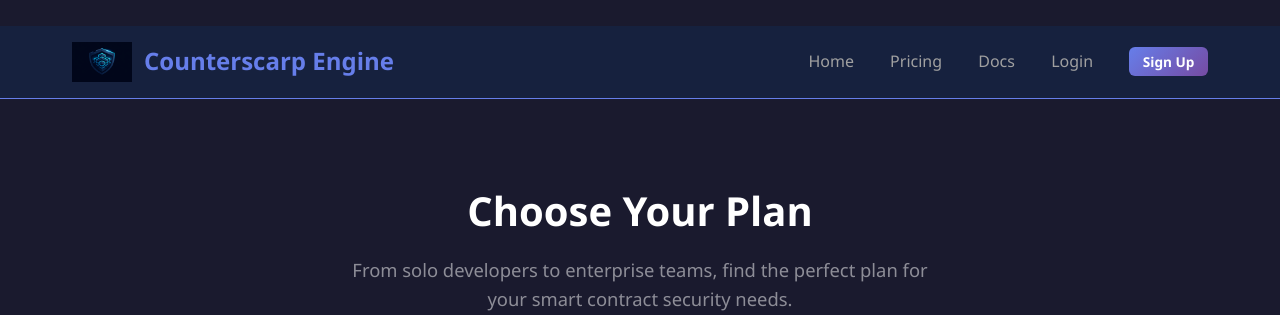
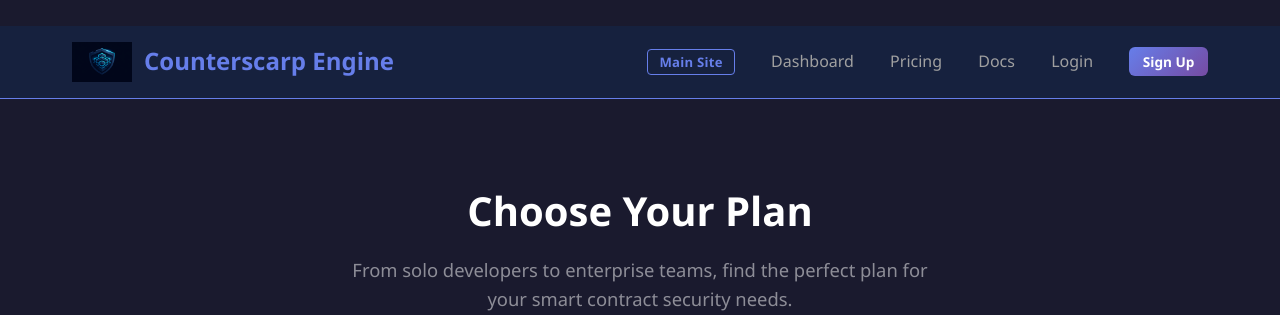
Before and after one commit to RunTimeAdmin/counterscarp, a FastAPI app: page /pricing in a window 1280 px wide. Shown: the top 315 px of the page. Run offline with FastAPI, Linux system fonts and the light colour scheme; some libraries are stand-ins or nearby versions.

Commit message:
ux: add bidirectional navigation between app and marketing site - Logo/brand links to counterscarp.io - Added Main Site pill button in navbar - Renamed Home to Dashboard for clarity - Docs link points to counterscarp.io/docs.html - Footer includes counterscarp.io link

```diff
--- a/webapp/static/style.css
+++ b/webapp/static/style.css
@@ -69,6 +69,21 @@ nav a:hover {
     overflow: hidden;
     text-overflow: ellipsis;
     white-space: nowrap;
+}
+
+.nav-main-site {
+    color: #667eea !important;
+    font-weight: 600;
+    border: 1px solid #667eea;
+    padding: 0.2rem 0.7rem;
+    border-radius: 4px;
+    font-size: 0.82rem;
+    letter-spacing: 0.02em;
+}
+
+.nav-main-site:hover {
+    background: rgba(102, 126, 234, 0.1);
+    color: #fff !important;
 }
 
 .nav-signup {
--- a/webapp/templates/base.html
+++ b/webapp/templates/base.html
@@ -9,18 +9,19 @@
 <body>
     <header>
         <div class="header-content">
-            <a href="/" class="logo-link">
+            <a href="https://counterscarp.io" class="logo-link" title="Back to counterscarp.io">
                 <img src="/static/logo.png" alt="Counterscarp Engine" class="logo">
                 <span class="brand-name">Counterscarp Engine</span>
             </a>
             <nav>
-                <a href="/">Home</a>
+                <a href="https://counterscarp.io" class="nav-main-site">Main Site</a>
+                <a href="/">Dashboard</a>
                 <a href="/pricing">Pricing</a>
                 {% if current_user %}
                 <a href="/dashboard">My Audits</a>
                 <a href="/settings">Settings</a>
                 {% endif %}
-                <a href="https://counterscarp.io/docs" target="_blank">Docs</a>
+                <a href="https://counterscarp.io/docs.html">Docs</a>
                 {% if current_user %}
                 <span class="nav-user">{{ current_user.email or current_user.name or current_user }}</span>
                 <a href="/auth/logout">Logout</a>
@@ -42,7 +43,7 @@
         {% block content %}{% endblock %}
     </main>
     <footer>
-        <p>Counterscarp Engine &bull; <a href="/privacy">Privacy Policy</a> | <a href="/terms">Terms of Service</a> | <a href="mailto:contact@counterscarp.io">contact@counterscarp.io</a></p>
+        <p>Counterscarp Engine &bull; <a href="https://counterscarp.io">counterscarp.io</a> &bull; <a href="/privacy">Privacy Policy</a> | <a href="/terms">Terms of Service</a> | <a href="mailto:contact@counterscarp.io">contact@counterscarp.io</a></p>
     </footer>
 </body>
 </html>
```
